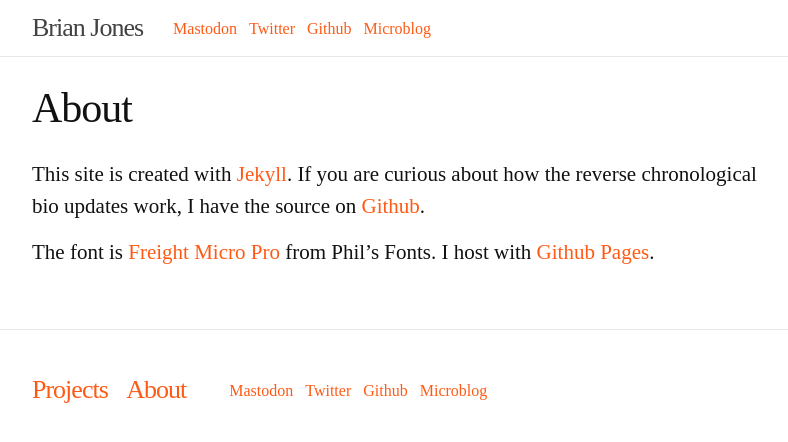
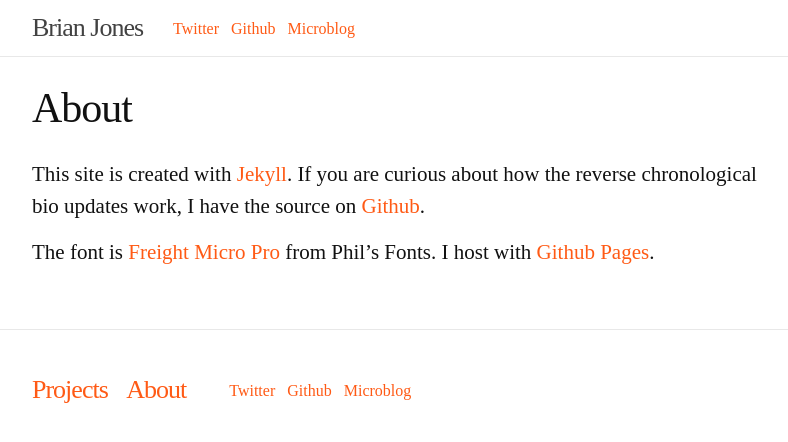
Before and after one commit to jonesbp/brianjon.es, a Jekyll site: the page built from about.md, in a window 1280 px wide. Shown: the top 442 px of the page, without its empty margins (238-1026 px from the left). Built offline with Jekyll 4.4.1, drawn with Linux system fonts in a browser that asks for light colours; comment, search, counter and statistics services are not loaded.

Commit message:
Remove Mastodon link from social links

```diff
--- a/_includes/social-media-list.html
+++ b/_includes/social-media-list.html
@@ -1,7 +1,4 @@
     <ul class="social-media-list">
-      <li>
-        <a href="https://sunbeam.city/@jonesbp">Mastodon</a>
-      </li>
       <li>
         <a href="https://twitter.com/jonesbp">Twitter</a>
       </li>
```
